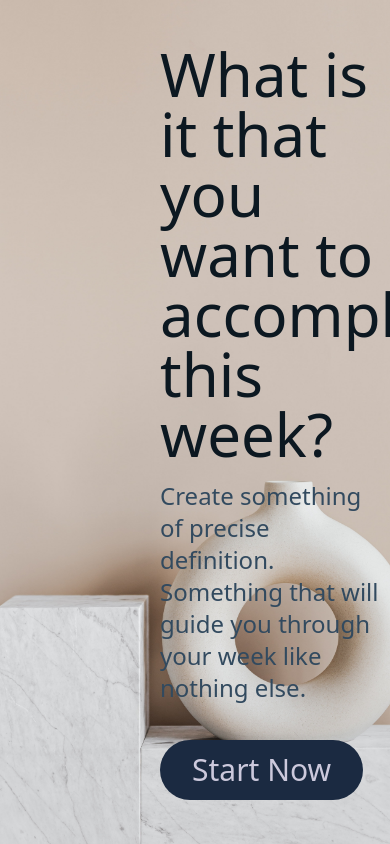
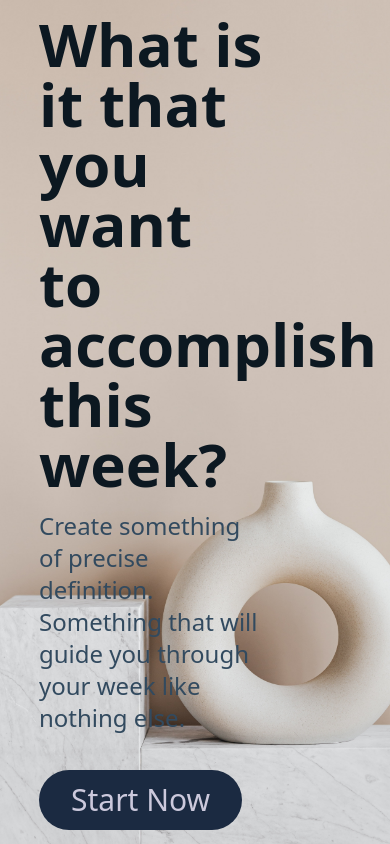
Before and after one commit to PhilippTillmanns/week-10, a React (Create React App) app: page / in a window 390 px wide. Built offline with nearby package versions, Linux system fonts and the light colour scheme.

Commit message:
added responsiveness to placement of landing

```diff
--- a/src/pages/landing.js
+++ b/src/pages/landing.js
@@ -6,9 +6,9 @@ function Landing() {
   const imageURL = "https://images.pexels.com/photos/4203100/pexels-photo-4203100.jpeg?auto=compress&cs=tinysrgb&w=1260&h=750&dpr=1"
 
   return (
-    <div className="text-center bg-cover bg-center h-screen flex items-center" style={{ backgroundImage:`url(${image})` }} >
-      <div className="text-left fixed left-40 w-7/12">
-        <div className="text-6xl mb-4 text-clrDarkBlue">What is it that you want to accomplish this week?</div>
+    <div className="text-center bg-cover bg-center h-screen flex items-center" style={{ backgroundImage:`url(${image})`}}  >
+      <div className="text-left fixed left-[10%] w-7/12">
+        <div className="font-semibold text-6xl mb-4 text-clrDarkBlue">What is it that you want to accomplish this week?</div>
         <div className="text-clrLightBlue mb-9 text-2xl">Create something of precise definition. Something that will guide you through your week like nothing else.</div>
 
         <button className="hover:bg-clrLightPurple hover:text-clrDarkBlue duration-300 ease-in-out rounded-full text-3xl bg-clrMidBlue text-clrLightPurple px-8 py-3" onClick={() => SignInWithGoogle()}> Start Now</button>
```
